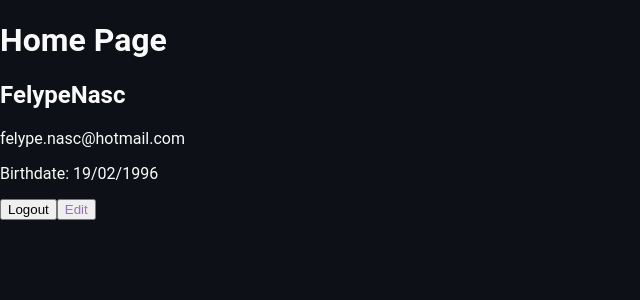
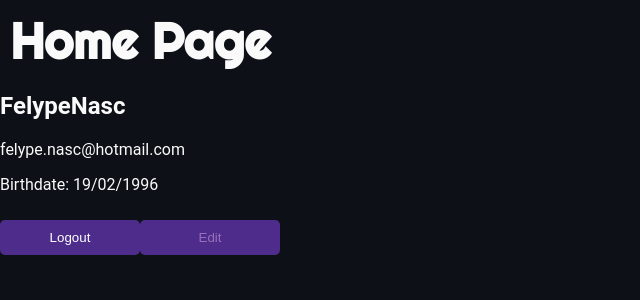
Before and after one commit to FelypeNasc/my-alpha-profiler, a React (Create React App) app in the folder frontend/: page / in a window 1280 px wide. Shown: the top 300 px of the page, without its empty margins (0-640 px from the left). Built offline with nearby package versions, Linux system fonts and the light colour scheme.

Commit message:
feat: some global styling

```diff
--- a/frontend/src/App.css
+++ b/frontend/src/App.css
@@ -1,6 +1,38 @@
+@import url('https://fonts.googleapis.com/css2?family=Righteous&display=swap');
+
 body {
   margin: 0;
   background-color: #0d1117;
   color: #fafafa;
   font-family: "Roboto", sans-serif;
 }
+
+h1 {
+  font-family: 'Righteous', cursive;
+  font-size: 50px;
+  margin: 10px;
+}
+
+button {
+  width: 140px;
+  padding: 10px;
+  margin: 10px 0;
+  border: none;
+  border-radius: 5px;
+  background-color: #4e2c8b;
+  color: #fff;
+  cursor: pointer;
+  transition: 0.1s;
+}
+
+button:hover {
+  background-color: #7756b4;
+}
+
+button:active {
+  background-color: #321766;
+}
+
+a {
+  text-decoration: none;
+}
```
